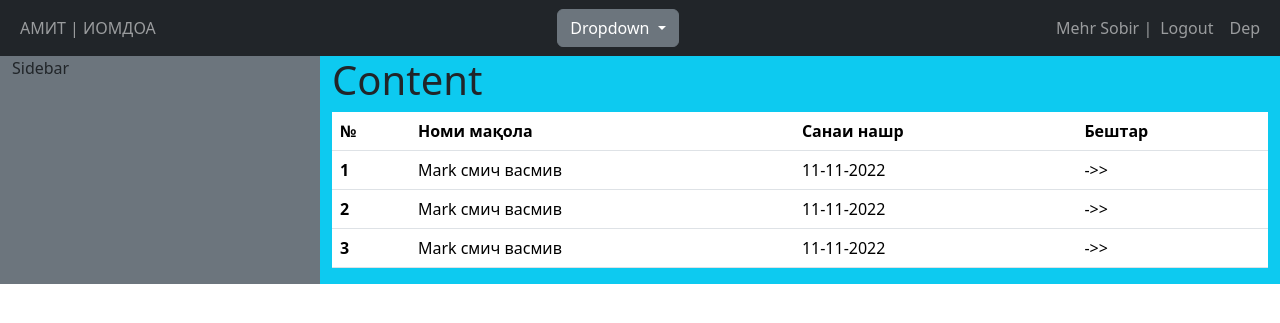
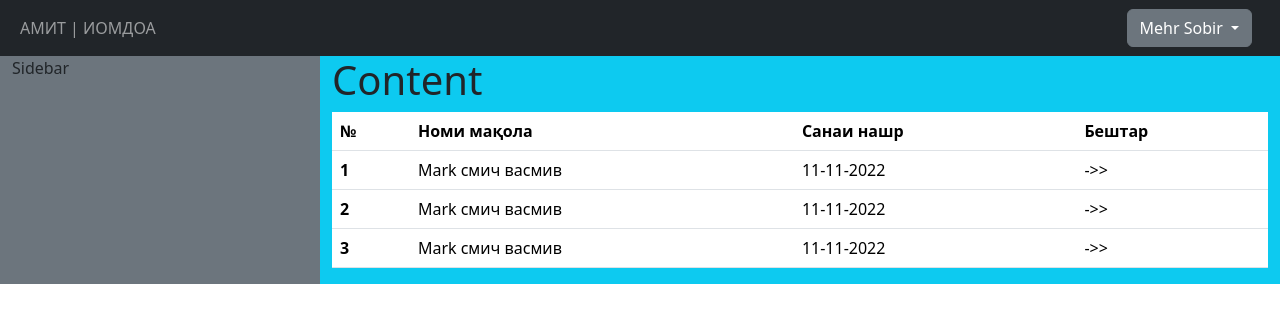
Before and after one commit to mehrsobir/Research-Management-System, a Django app: page / in a window 1280 px wide. Shown: the top 323 px of the page. Run offline with Django 4.2, Linux system fonts and the light colour scheme; a user stored in the database is signed in; some libraries are stand-ins or nearby versions.

Commit message:
Changed dropdown

```diff
--- a/templates/main/base.html
+++ b/templates/main/base.html
@@ -4,6 +4,7 @@
     <meta charset="UTF-8" />
     <meta http-equiv="X-UA-Compatible" content="IE=edge" />
     <meta name="viewport" content="width=device-width, initial-scale=1.0" />
+    <link href="https://cdn.jsdelivr.net/npm/bootstrap@5.3.0-alpha1/dist/css/bootstrap.min.css" rel="stylesheet" integrity="sha384-GLhlTQ8iRABdZLl6O3oVMWSktQOp6b7In1Zl3/Jr59b6EGGoI1aFkw7cmDA6j6gD" crossorigin="anonymous">
     <link
       rel="stylesheet"
       type="text/css"
@@ -27,40 +28,22 @@
 
           <div>
           <div class="dropdown">
-            <button class="btn btn-secondary dropdown-toggle" type="button" id="dropdownMenu2"
-                    data-toggle="dropdown" aria-haspopup="true" data-toggle="dropdown" aria-expanded="false">
-              Dropdown
-            </button>
-            <div class="dropdown-menu" aria-labelledby="dropdownMenu2">
-              <button class="dropdown-item" type="button">Action</button>
-              <button class="dropdown-item" type="button">Another action</button>
-              <button class="dropdown-item" type="button">Something else here</button>
-            </div>
+            <a class="btn btn-secondary dropdown-toggle me-3" href="#" role="button" data-bs-toggle="dropdown" aria-expanded="false">
+              {{user.first_name}} {{user.last_name}}
+            </a>
+            <ul class="dropdown-menu bg-light me-10">
+              <li class="nav-item"><a class="nav-link dropdown-item ps-3" href="{% url 'logout'%}">Profile</a></li>
+              <li class="nav-item"><a class="nav-link dropdown-item ps-3" href="{% url 'logout'%}">Dep</a></li>
+              <li class="nav-item"><a class="nav-link dropdown-item ps-3" href="{% url 'logout'%}">Logout</a></li>
+            </ul>
           </div>
           </div>
 
-          <ul class="navbar-nav">
-            {% if user.is_authenticated %}
-            <span class="navbar-text">{{user.first_name}} {{user.last_name}} | </span>
-                <li class="nav-item">
-                  <a class="nav-link" href="{% url 'logout'%}">Logout</a>
-                </li>
-              {% if perms.institution.add_department %}
-                <li class="nav-item">
-                  <a class="nav-link" href="{% url 'logout'%}">Dep</a>
-                </li>
-              {% endif %}
-            {% else %}
-            <li class="nav-item">
-              <a class="nav-link" href="{% url 'login'%}"></a>
-            </li>
-            {% endif %}
-          </ul>
         </div>
       </div>
     </nav>
     <div class="container-fluid">{% block content %} {% endblock %}</div>
     <script src="{% static '/rms/js/bootstrap.js' %}"></script>
-
+    <script src="https://cdn.jsdelivr.net/npm/bootstrap@5.3.0-alpha1/dist/js/bootstrap.bundle.min.js" integrity="sha384-w76AqPfDkMBDXo30jS1Sgez6pr3x5MlQ1ZAGC+nuZB+EYdgRZgiwxhTBTkF7CXvN" crossorigin="anonymous"></script>
   </body>
 </html>
```
Also changed, not shown: db.sqlite3.
